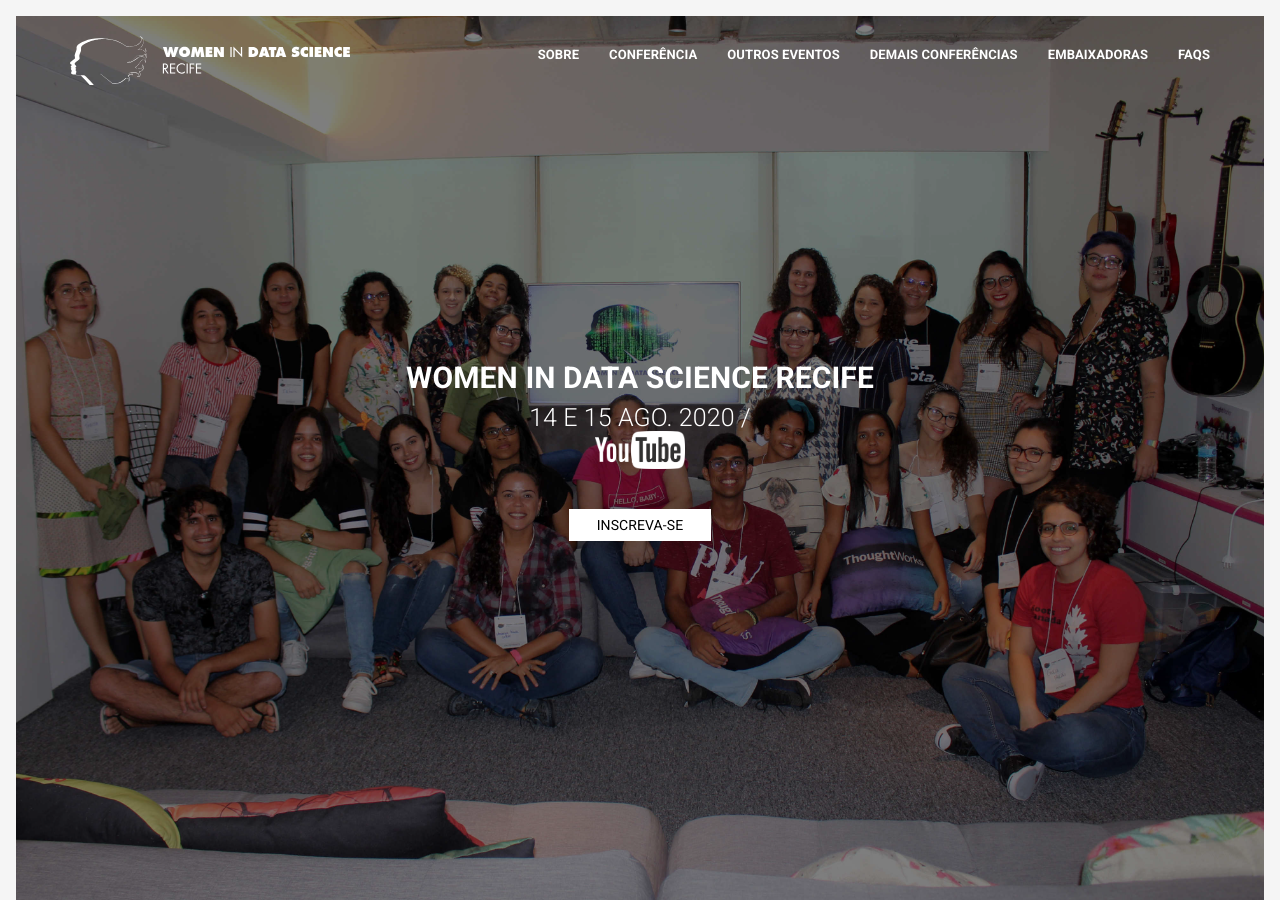
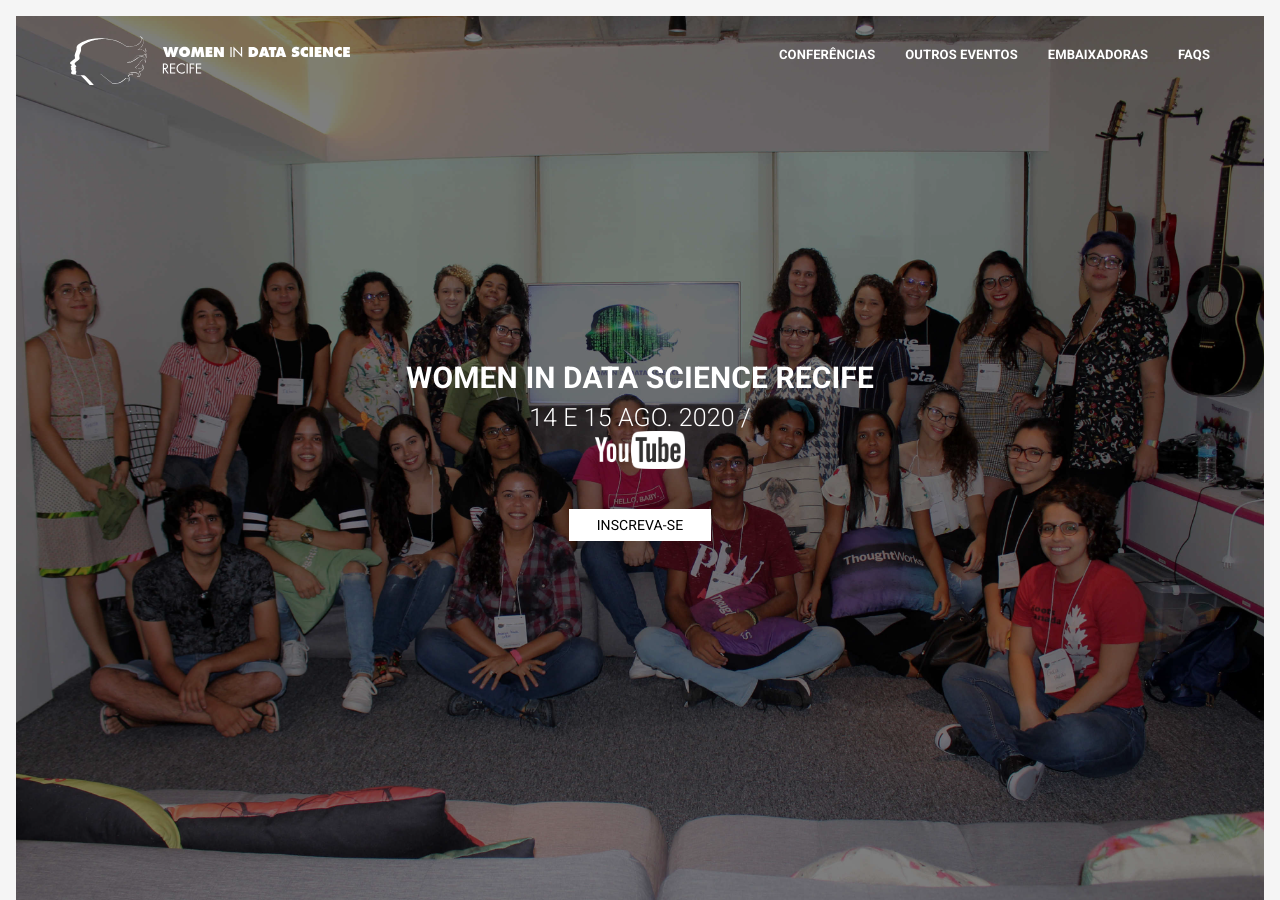
Before and after one commit to widsrecife/widsrecife.github.io, a Jekyll site: the page built from index.html, in a window 1280 px wide and 900 px high. Built offline with Jekyll 4.4.1, drawn with Linux system fonts in a browser that asks for light colours; some web fonts are replaced.

Commit message:
reestruturacao navebar

```diff
--- a/_includes/navbar.html
+++ b/_includes/navbar.html
@@ -27,28 +27,22 @@
             <ul class="nav navbar-nav navbar-right">
 
                 <!-- navigation menu -->
-                <li><a data-scroll href="#about">Sobre</a></li>
+
                 <li class="dropdown">
-                    <a href="#" class="dropdown-toggle" data-toggle="dropdown" role="button" aria-haspopup="true" aria-expanded="false">Conferência</a>
+                    <a href="#" class="dropdown-toggle" data-toggle="dropdown" role="button" aria-haspopup="true" aria-expanded="false">Conferências</a>
                     <ul class="dropdown-menu">
-                        <li><a data-scroll href="#facts">Resumo</a></li>
-                        <li><a data-scroll href="#schedule">Programação</a></li>
-                        <li><a data-scroll href="#speakers">Facilitadoras</a></li>
-                        <li><a data-scroll href="#partners">Apoiadoras</a></li>
+                        <li><a data-scroll href="index.html">WiDS 2020</a></li>
+                        <li><a data-scroll href="wids-2019.html">WiDS 2019</a></li>
+                        <li><a data-scroll href="wids-2018.html">WiDS 2018</a></li>
+                        <li><a data-scroll href="wids-2017.html">WiDS 2017</a></li>
                     </ul>
                 </li>
+
                 <li><a data-scroll href="#other_events">Outros eventos</a></li>
-                <li class="dropdown">
-                    <a href="#" class="dropdown-toggle" data-toggle="dropdown" role="button" aria-haspopup="true" aria-expanded="false">Demais Conferências</a>
-                    <ul class="dropdown-menu">
-                        <li><a href="index.html">WiDS 2020</a></li>
-                        <li><a href="wids-2019.html">WiDS 2019</a></li>
-                        <li><a href="wids-2018.html">WiDS 2018</a></li>
-                        <li><a href="wids-2017.html">WiDS 2017</a></li>
-                    </ul>
-                </li>
                 <li><a data-scroll href="embaixadoras.html">Embaixadoras</a></li>
                 <li><a data-scroll href="#faq">FAQs</a></li>
+
+
             </ul>
         </div>
     </div><!-- /.container -->
```
